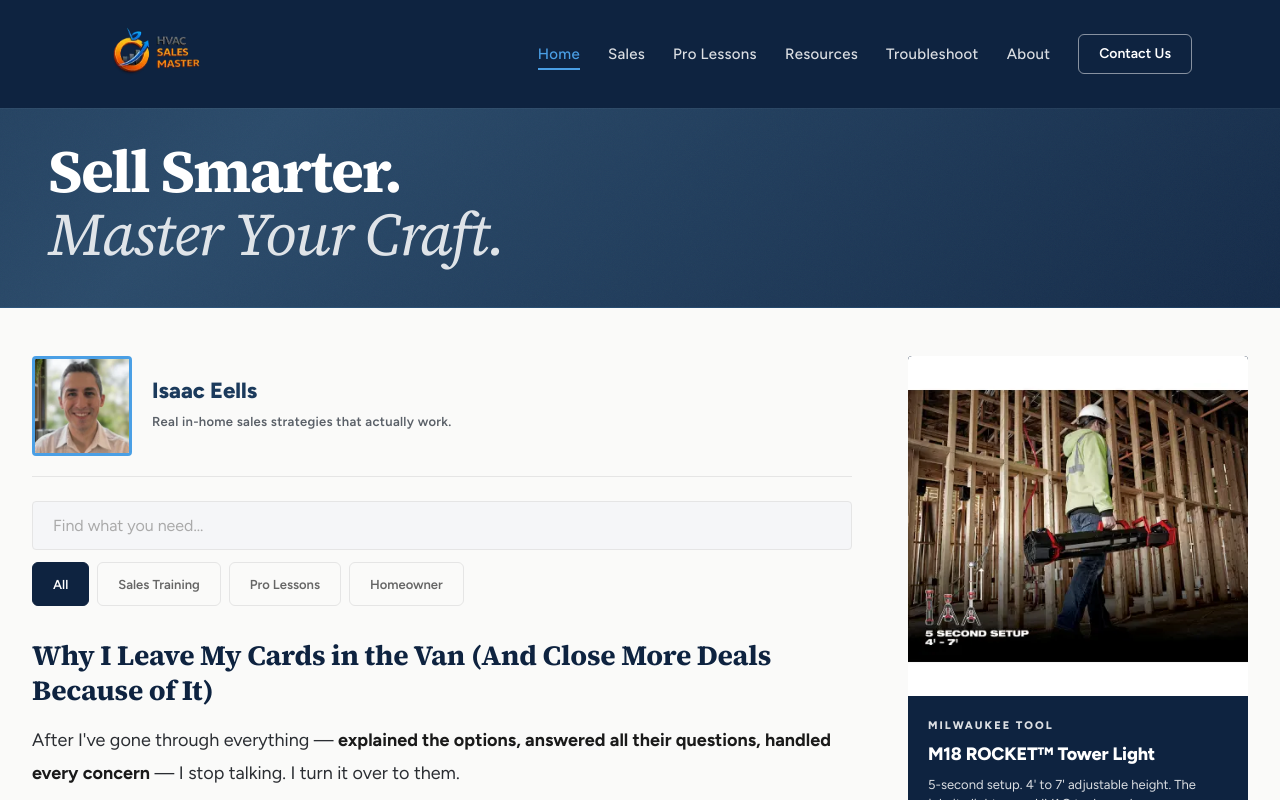
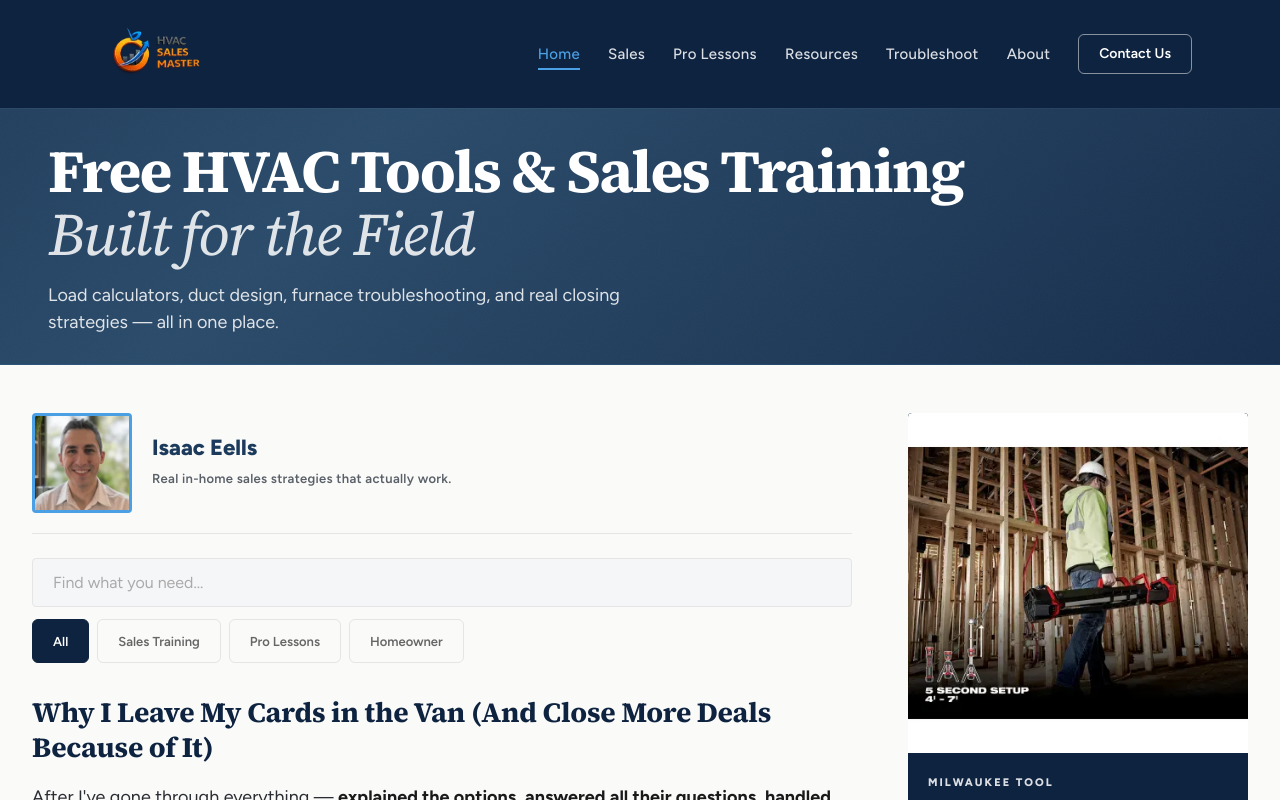
Before and after one commit to Ishack94/HVAC-sales-master, a React (Vite) app: page / in a window 1280 px wide. Shown: the top 800 px of the page. Built offline with nearby package versions, Linux system fonts and the light colour scheme.

Commit message:
update hero headline to tool-focused messaging

```diff
--- a/src/components/Layout/Banner.jsx
+++ b/src/components/Layout/Banner.jsx
@@ -2,7 +2,7 @@ import React from 'react'
 import { Link } from 'react-router-dom'
 import styles from './Banner.module.css'
 
-export default function Banner({ title, subtitle, tagline, taglines, breadcrumbs }) {
+export default function Banner({ title, subtitle, tagline, taglines, description, breadcrumbs }) {
   return (
     <div className={styles.banner}>
       <div className={styles.inner}>
@@ -28,6 +28,7 @@ export default function Banner({ title, subtitle, tagline, taglines, breadcrumbs
             {taglines && taglines.map((t, i) => (
               <span key={i} className={styles.tagline}>{t}</span>
             ))}
+            {description && <p className={styles.description}>{description}</p>}
           </div>
         ) : (
           <h1 className={styles.title}>{title}</h1>
--- a/src/components/Layout/Banner.module.css
+++ b/src/components/Layout/Banner.module.css
@@ -104,6 +104,16 @@
   letter-spacing: 0.3px;
 }
 
+.description {
+  font-family: 'Figtree', sans-serif;
+  font-size: 18px;
+  font-weight: 400;
+  color: rgba(255, 255, 255, 0.85);
+  margin-top: 16px;
+  max-width: 600px;
+  line-height: 1.5;
+}
+
 /* Section/article title */
 .title {
   font-family: 'Source Serif 4', Georgia, serif;
--- a/src/pages/Home.jsx
+++ b/src/pages/Home.jsx
@@ -174,8 +174,9 @@ export default function Home() {
       </Helmet>
 
       <Banner
-        title="Sell Smarter."
-        subtitle="Master Your Craft."
+        title="Free HVAC Tools & Sales Training"
+        subtitle="Built for the Field"
+        description="Load calculators, duct design, furnace troubleshooting, and real closing strategies — all in one place."
       />
 
       <div className={styles.layout}>
```
